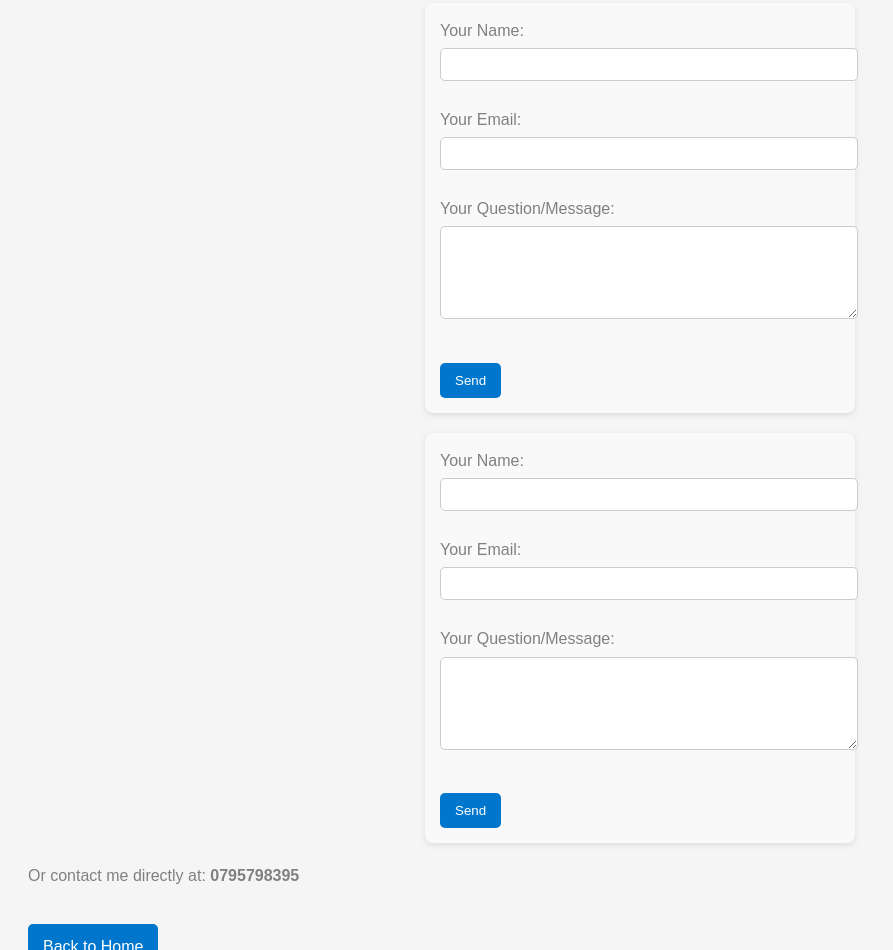
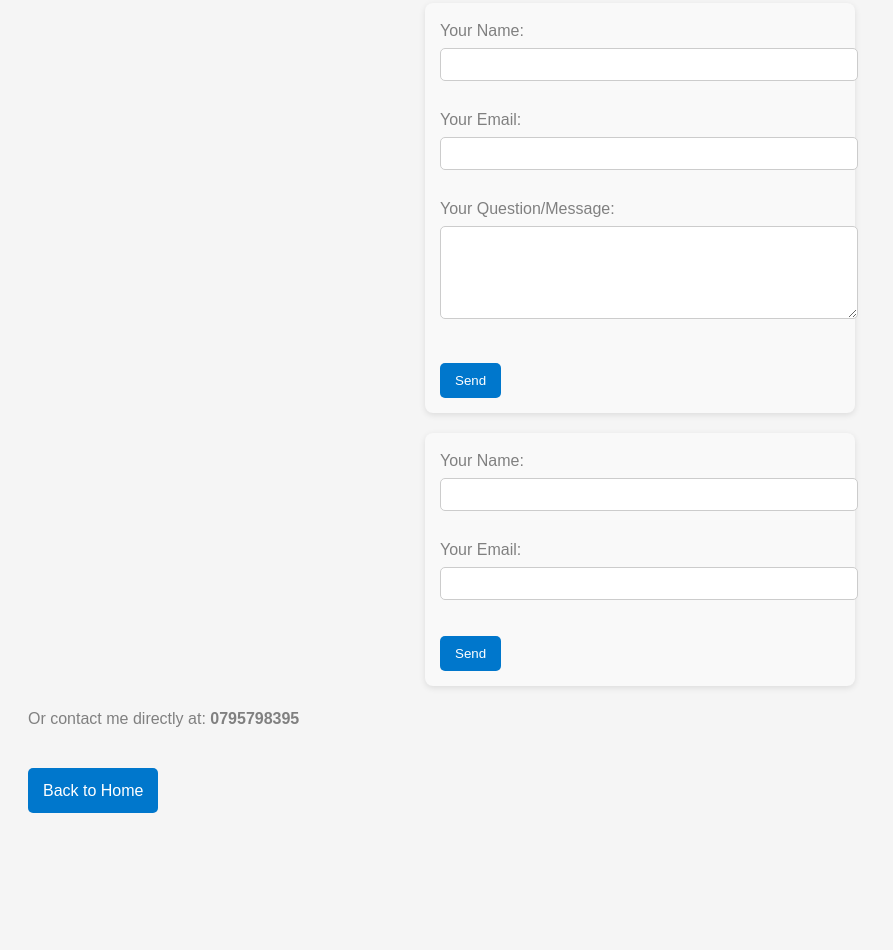
Before and after one commit to lewis-beep-cyne/Lewis-Mathenge, a plain HTML site: page index2.html in a window 1280 px wide. Shown: the part 218-1168 px from the top of the page, without its empty margins (0-893 px from the left). After the commit the page ends 1074 px from the top, so only its background shows below. Drawn offline with Linux system fonts and the light colour scheme.

Commit message:
Update index2.html

```diff
--- a/index2.html
+++ b/index2.html
@@ -31,8 +31,6 @@
     <label for="email">Your Email:</label><br>
     <input type="email" id="email" name="email" required><br><br>
 
-    <label for="message">Your Question/Message:</label><br>
-    <textarea id="message" name="message" rows="5" required></textarea><br><br>
 
     <button type="submit">Send</button>
   </form>
```
